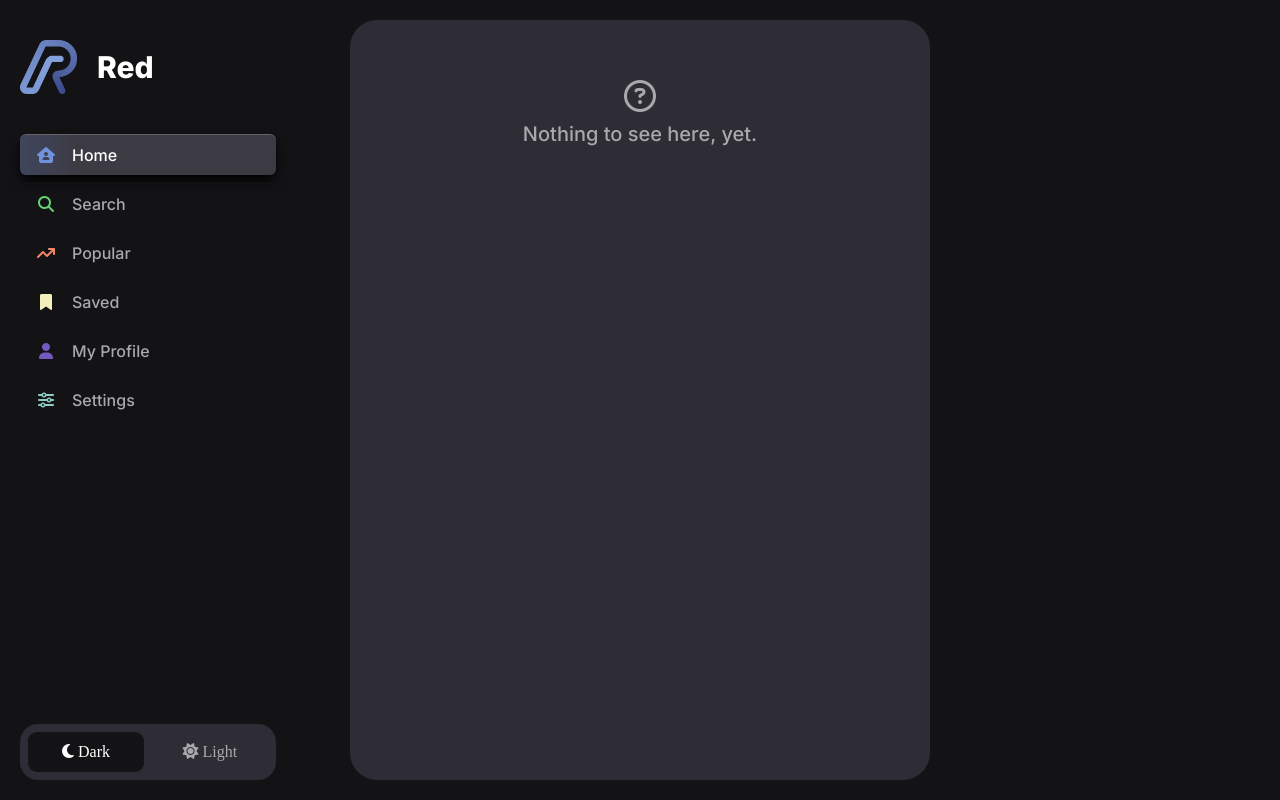
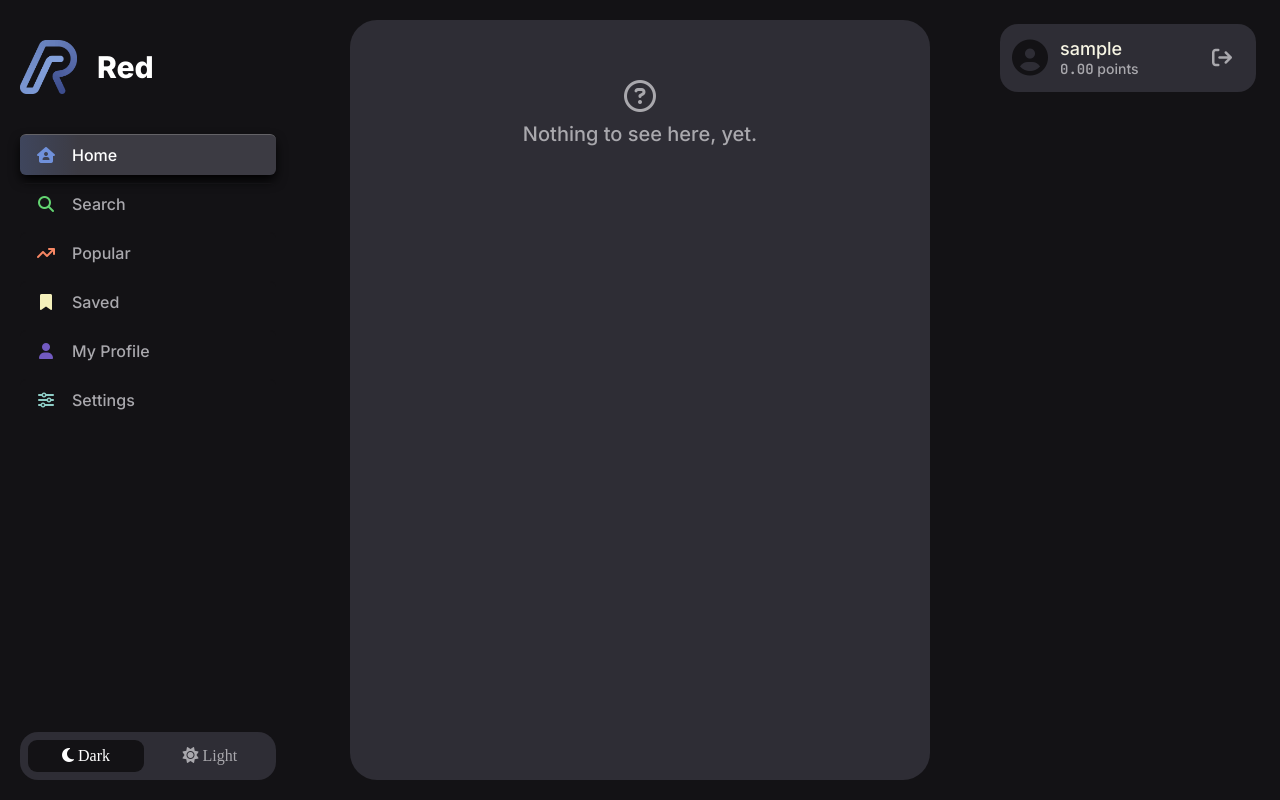
Before and after one commit to andreholman/red, a Django app: page / in a window 1280 px wide. Run offline with Django 4.2, Linux system fonts and the light colour scheme; the visitor is signed in with stand-in values (Sample User, id 1); data that the repository does not hold is empty; parts of the project's set-up code (start-up, migrations or seed data) failed here and were passed over; some libraries are stand-ins or nearby versions.

Commit message:
Add users to feed view and tweak UI

```diff
--- a/red/models.py
+++ b/red/models.py
@@ -150,7 +150,7 @@ class AbstractBaseContent(models.Model):
                 previous_index = periods.index((period_name, period_seconds))
 
                 period_value, seconds = divmod(seconds, period_seconds)
-                parts.append('{}{}'.format(period_value, period_name))
+                parts.append('<span class="mono-number">{}</span>{}'.format(period_value, period_name))
 
                 parts_appended += 1
                 if parts_appended >= 2:
--- a/red/static/red/script/feed.js
+++ b/red/static/red/script/feed.js
@@ -117,7 +117,8 @@ $(document).ready(function() {
     $("i").click(function() { // voting
         let parentElement = $(this).closest(".post");
         let postIndex = parentElement.index()
-
+        console.log("login")
+        if (loggedIn) {
             counter = $(this).closest(".vote").find(".odometer");
 
             function vote(direction) {
@@ -164,6 +165,9 @@ $(document).ready(function() {
 
             counter.html(counts[postIndex])
             $(this).toggleClass("voted");
+        } else {
+            window.location.href = "/login?next=" + postUrl(parentElement)
+        }
     });
 
     $(".post:has(.hider)").click((e) => { // revealing nsfw and spoiler posts
@@ -258,6 +262,22 @@ $(document).ready(function() {
         }
     );
 
+    $("#logout").click(() => {
+        fetch('/logout/', {
+            method: "POST",
+            headers: apiHeaders
+        }).then((output) => {
+            switch (output.status) {
+                case 204: // success
+                    window.location.reload()
+                    break;
+                default:
+                    alert("Something went wrong!")
+                    break;
+            }
+        })
+    })
+
     // KEYBIND HANDLING
 
     $(window).keydown((e) => {
--- a/red/static/red/style/feed.scss
+++ b/red/static/red/style/feed.scss
@@ -8,6 +8,7 @@ $radius: 18px;
 $inner-radius: 9px;
 $button-radius: 6px;
 $sidebar-min-width: 200px;
+$avatar-size: 36px;
 $tab-accent-position: -104%;
 $tab-gray-position: 23%;
 $light-accent-offset: 28%;
@@ -205,6 +206,9 @@ body {
         width: 20%;
         min-width: $sidebar-min-width;
     }
+    .mono-number {
+        font-family: "JetBrains Mono";
+    }
     nav {
         width: 20%;
         min-width: $sidebar-min-width;
@@ -344,11 +348,11 @@ body {
         footer {
             margin-top: auto;
             width: 100%;
-            height: 40px + $border;
+            height: 32px + $border;
             #switch {
                 display: flex;
                 flex-direction: row;
-                height: 40px;
+                height: 32px;
                 background: $dark;
                 border-radius: $radius;
                 padding: calc($border/2);
@@ -365,7 +369,7 @@ body {
                     display: inline-block;
                     width: 50%;
                     height: 100% !important;
-                    line-height: 40px;
+                    line-height: 32px;
                     transition: 0.2s ease-in;
                     user-select: none;
                 }
@@ -495,7 +499,7 @@ body {
         #cancel {
             position: absolute;
             bottom: -20px;
-            font-size: 14px;
+            font-size: 15px;
             color: $lightgray;
             width: calc(100% - $border*2);
             text-align: center;
@@ -621,7 +625,7 @@ body {
         }
         .username {
             margin-right: $inner-spacing;
-            cursor: pointer;
+            cursor: pointer !important;
         }
         .self {
             color: $blue1;
@@ -694,7 +698,6 @@ body {
             animation: shake 0.6s ease-in-out both;
         }
         p {
-            font-family: "JetBrains Mono";
             font-size: 20px;
             margin: 2px 0 0 0;
             transition: 0.2s;
@@ -811,8 +814,80 @@ body {
 
 #sidebar {
     position: fixed;
-    right: 0;
-    top: 0;
+    right: $outer-spacing;
+    top: $outer-spacing;
+    #account {
+        background: $dark;
+        border-radius: $radius;
+        padding: $inner-spacing;
+        display: flex;
+        align-items: center;
+        #avatar {
+            width: $avatar-size;
+            height: $avatar-size;
+            margin-right: $inner-spacing;
+            i {
+                line-height: $avatar-size;
+                text-align: center;
+                font-size: $avatar-size;
+                color: $black;
+                border-radius: $avatar-size;
+            }
+            img {
+                width: 100%;
+                height: 100%;
+            }
+        }
+        #user-text {
+            display: flex;
+            flex-direction: column;
+            font-family: "Inter";
+            h5 {
+                color: $offwhite;
+                font-weight: 400;
+                font-size: 18px;
+                margin-bottom: $avatar-size - 18px - 14px; // aligns second line at bottom of div
+            }
+            p {
+                color: $lightgray;
+                font-size: 14px;
+            }
+        }
+        >a {
+            width: 100%;
+            display: flex;
+            align-items: center;
+        }
+        >i,
+        a i {
+            margin: $inner-spacing/2;
+            margin-left: auto;
+            color: $lightgray;
+            padding: $inner-spacing/2;
+            font-size: 20px;
+            transition: 0.2s;
+            cursor: pointer;
+        }
+        >i:hover {
+            color: $offwhite;
+        }
+        button {
+            outline-color: $gray;
+        }
+        button:hover {
+            outline-color: $white;
+        }
+        a p {
+            // For anonymous users
+            margin-left: $inner-spacing;
+            color: white;
+            font-family: "Inter";
+            font-size: 18px;
+        }
+    }
+    #account:hover i#login {
+        color: white;
+    }
 }
 
 ////////////////////////////////////////////
@@ -929,9 +1004,10 @@ body.light {
                 // Pointers need to be visible on the bg
                 color: $offwhite;
             }
-            p:hover,
-            i:hover+p {
-                color: $black;
+            .info {
+                div:hover {
+                    color: $dark;
+                }
             }
         }
         .vote {
--- a/red/templates/red/feed.html
+++ b/red/templates/red/feed.html
@@ -149,7 +149,10 @@
                     <div class="info">
                         <a href='{% url "user" post.author %}'>
                             <div>
-                                {% if user == post.author %}
+                                {% if post.author.is_staff %}
+                                <i class="fa-solid fa-gear" title="This user is a system administrator."></i>
+                                <p class="username" style="font-weight: 700" title="This user is a system administrator.">{{post.author}}</p>
+                                {% elif user == post.author %}
                                 <i class="fa-solid fa-at self"></i>
                                 <p class="username self">{{post.author}}</p>
                                 {% else %}
@@ -160,13 +163,13 @@
                         </a>
                         <div>
                             <i class="fa-solid fa-clock"></i>
-                            <p title="{{ post.created }}">{{ post.delta_timestamp }}</p>
+                            <p title="{{ post.created }}">{{ post.delta_timestamp|safe }}</p>
                         </div>
                     </div>
                 </header>
                 <div class="vote">
                     <i class="up fa-solid fa-chevron-up {% if post in liked %}voted{% endif %}"></i>
-                    <p class="odometer">{{ post.likes|sub:post.dislikes }}</p>
+                    <p class="odometer mono-number">{{ post.likes|sub:post.dislikes }}</p>
                     <i class="down fa-solid fa-chevron-down {% if post in disliked %}voted{% endif %}"></i>
                 </div>
 
@@ -321,7 +324,31 @@
         <p id="cancel">Press ESC to cancel</p>
     </div>
     {% endif %}
-    <section id="sidebar"></section>
+    <section id="sidebar">
+        <div id="account">
+            {% if user.is_authenticated %}
+            <div id="avatar">
+                {% if user.avatar %}
+                <img src="{{user.avatar}}">
+                {% else %}
+                <i class="fa-solid fa-user-circle"></i>
+                {% endif %}
+            </div>
+            <div id="user-text">
+                <h5>{{ user.username }}</h5>
+                <p>
+                    <span class="mono-number">{{ user.points|floatformat:2 }}</span> points
+                </p>
+            </div>
+            <i id="logout" class="fa-solid fa-arrow-right-from-bracket" title="Sign Out"></i> <!-- Logout button -->
+            {% else %}
+            <a href="{% url "login" %}">
+            <p>Log In / Sign Up</p>
+            <i id="login" class="fa-solid fa-arrow-right-to-bracket"></i>
+            </a>
+            {% endif %}
+        </div>
+    </section>
     <script type="text/javascript">
         {% if user.is_authenticated %}
         const loggedIn = true;
--- a/red/views.py
+++ b/red/views.py
@@ -273,9 +273,10 @@ def create_account(request):
         return HttpResponse(status=405)
 
 def logout(request):
+    auth_logout(request)
     if request.method == "POST":
-        auth_logout(request)
         return HttpResponse(status=204)
+    return HttpResponse(status=200)
 
 ################################
 #             API              #
```
Also changed, not shown: red/static/red/style/feed.css, 1 other file. Lines whose indentation alone changed are shown as unchanged.
